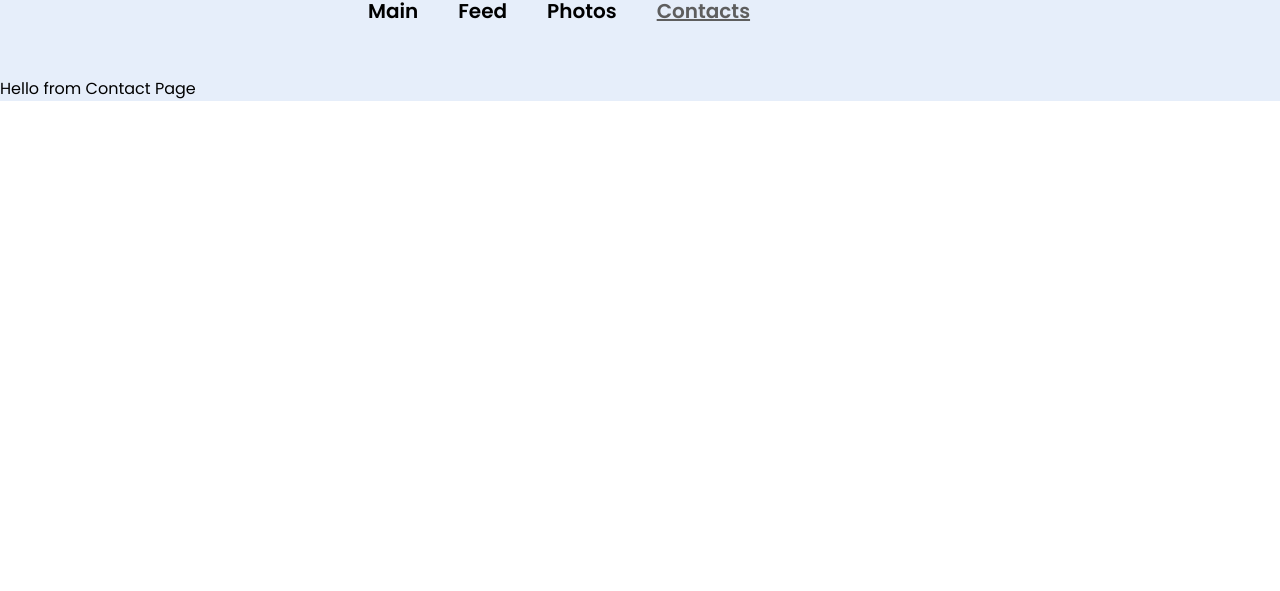
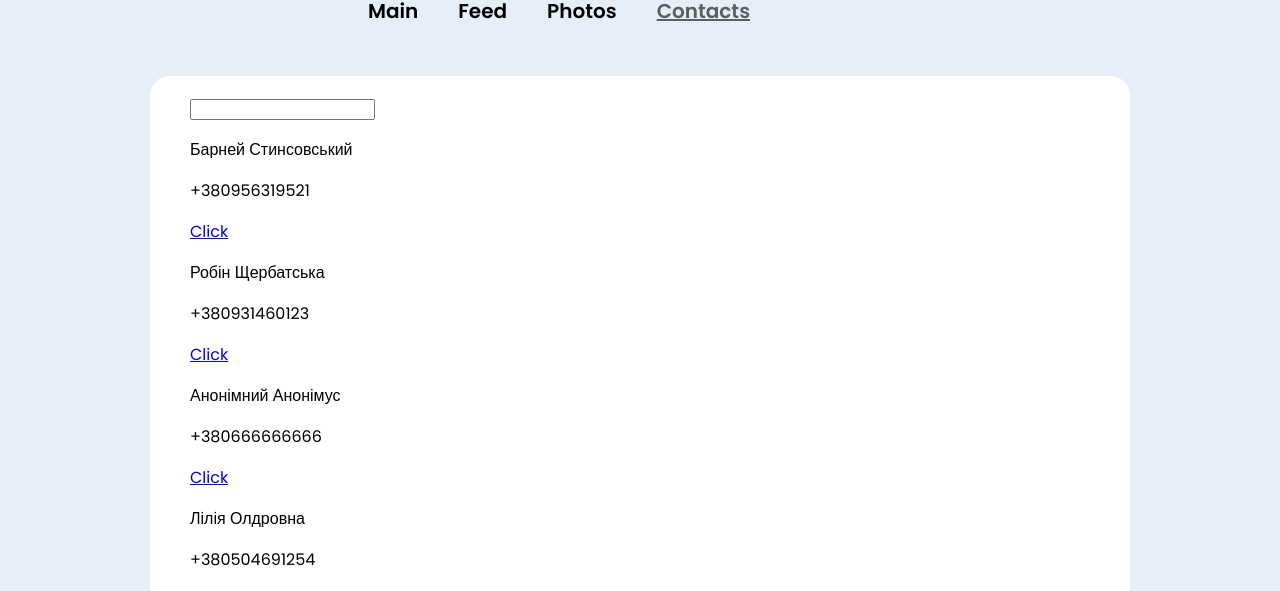
Before and after one commit to heartless-unicorn/react-homework20, a React (Create React App) app: page /contacts in a window 1280 px wide. Shown: the part 345-936 px from the top of the page. Before the commit the page ends 800 px from the top, so only its background shows below. Built offline with nearby package versions, Linux system fonts and the light colour scheme.

Commit message:
added nested route for contacts

```diff
--- /dev/null
+++ b/src/components/Contact.js
@@ -0,0 +1,18 @@
+import { Link } from "react-router-dom";
+
+function Contact(props) {
+  return (
+    <div className="Contact">
+      <div>
+        <p>
+          {props.data.firstName} {props.data.lastName}{" "}
+        </p>
+        <p className="number">{props.data.phone}</p>
+      </div>
+      <div>
+        <Link to={props.data.firstName}>Click</Link>
+      </div>
+    </div>
+  );
+}
+export default Contact;
--- /dev/null
+++ b/src/components/ContactList.js
@@ -0,0 +1,39 @@
+const contacts = [
+  {
+    firstName: "Барней",
+    lastName: "Стинсовський",
+    phone: "+380956319521",
+    gender: "male",
+  },
+  {
+    firstName: "Робін",
+    lastName: "Щербатська",
+    phone: "+380931460123",
+    gender: "female",
+  },
+  {
+    firstName: "Анонімний",
+    lastName: "Анонімус",
+    phone: "+380666666666",
+  },
+  {
+    firstName: "Лілія",
+    lastName: "Олдровна",
+    phone: "+380504691254",
+    gender: "female",
+  },
+  {
+    firstName: "Маршен",
+    lastName: "Еріксонян",
+    phone: "+380739432123",
+    gender: "male",
+  },
+  {
+    firstName: "Теодор",
+    lastName: "Мотсбес",
+    phone: "+380956319521",
+    gender: "male",
+  },
+];
+
+export { contacts };
--- /dev/null
+++ b/src/components/pages/ContactUser.page.js
@@ -0,0 +1,9 @@
+import { useParams, useOutletContext } from "react-router-dom";
+
+function ContactUserPage() {
+  let { userId } = useParams();
+  const list = useOutletContext();
+  return <div>Hello I`m {userId} </div>;
+}
+
+export default ContactUserPage;
--- a/src/components/pages/Contacts.page.js
+++ b/src/components/pages/Contacts.page.js
@@ -1,3 +1,46 @@
+import { Outlet } from "react-router-dom";
+
+import { useEffect, useState } from "react";
+import { contacts } from "../ContactList";
+import Contact from "../Contact";
+import "./pages-style/ContactPage.css";
+
 export default function ContactPage() {
-  return <div>Hello from Contact Page</div>;
+  let [contactList, setContacts] = useState(contacts);
+  let [search, setSearch] = useState("");
+
+  function handleSearchChange(event) {
+    setSearch(event.target.value);
+  }
+  useEffect(() => {
+    setContacts(
+      contacts
+        .map((el) => {
+          if (
+            Object.values(el).filter((val) =>
+              val.toLowerCase().includes(search)
+            ).length > 0
+          ) {
+            return el;
+          }
+        })
+        .filter((val) => val !== undefined)
+    );
+  }, [search]);
+
+  return (
+    <div className="ContactPage">
+      <div>
+        <form>
+          <input onChange={handleSearchChange} className="searchfield" />
+        </form>
+        <div className="phonelist">
+          {contactList.map((element, i) => {
+            return <Contact data={element} key={i} />;
+          })}
+        </div>
+      </div>
+      <Outlet context={contactList} />
+    </div>
+  );
 }
--- /dev/null
+++ b/src/components/pages/pages-style/ContactPage.css
@@ -0,0 +1,7 @@
+.ContactPage {
+  display: flex;
+  margin: 0px 150px;
+  background-color: white;
+  border-radius: 20px;
+  padding: 20px 40px;
+}
--- a/src/routes/Routes.js
+++ b/src/routes/Routes.js
@@ -4,6 +4,9 @@ import MainPage from "../components/pages/Main.page";
 import ContactPage from "../components/pages/Contacts.page";
 import FeedPage from "../components/pages/Feed.page";
 import PhotoPage from "../components/pages/Photos.page";
+// import Contact from "../components/Contact";
+import ContactUserPage from "../components/pages/ContactUser.page";
+// import {contacts} from
 
 export default function Routes() {
   return (
@@ -11,9 +14,11 @@ export default function Routes() {
       <Nav />
       <InitialRoutes>
         <Route path="/" element={<MainPage />}></Route>
-        <Route path="/contacts" element={<ContactPage />}></Route>
         <Route path="/feed" element={<FeedPage />}></Route>
         <Route path="/photos" element={<PhotoPage />}></Route>
+        <Route path="/contacts" element={<ContactPage />}>
+          <Route path=":userId" element={<ContactUserPage />} />
+        </Route>
       </InitialRoutes>
     </div>
   );
```
Also changed, not shown: src/components/styles/Contact.css (added).
